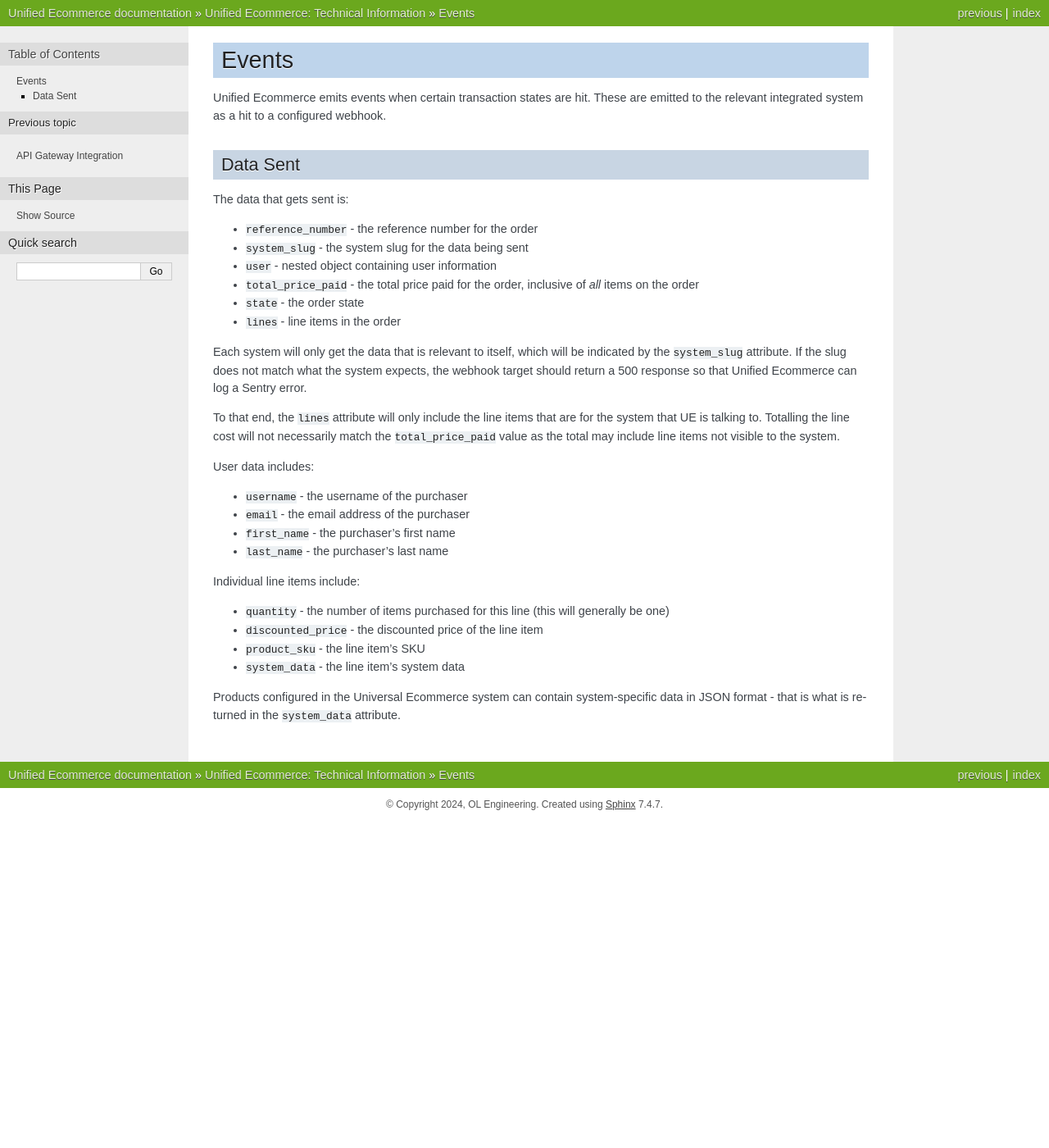
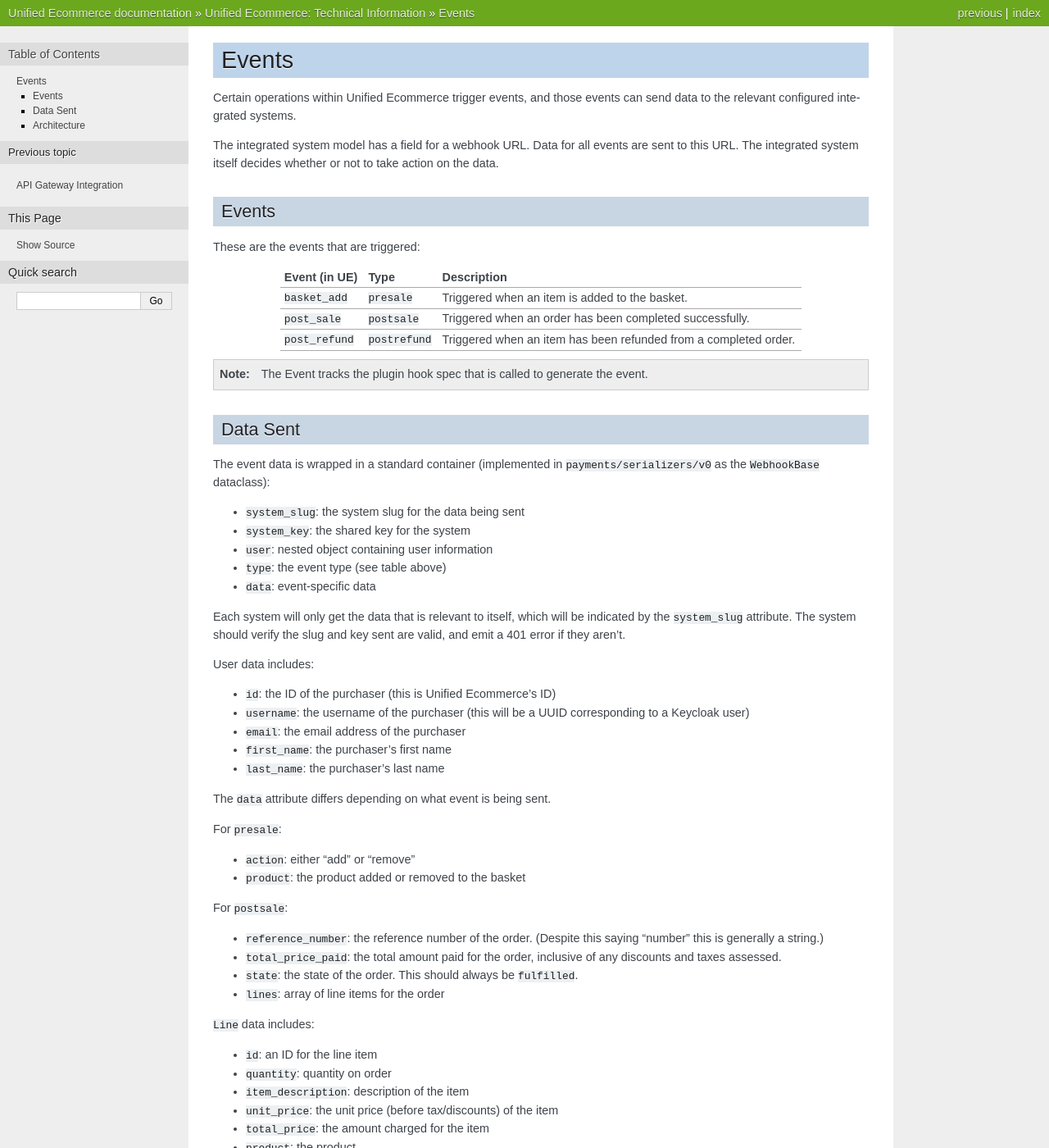
Before and after one commit to mitodl/unified-ecommerce, a Sphinx documentation site: the page built from docs/source/technical/events.md, in a window 1280 px wide and 1400 px high. Shown: the whole window at 82% size. Built offline with Sphinx 7.4.7, drawn with Linux system fonts in a browser that asks for light colours; some of the changed text lies outside the part shown.

````diff
--- a/docs/source/technical/events.md
+++ b/docs/source/technical/events.md
@@ -1,34 +1,75 @@
 # Events
 
-Unified Ecommerce emits events when certain transaction states are hit. These are emitted to the relevant integrated system as a hit to a configured webhook.
+Certain operations within Unified Ecommerce trigger events, and those events can send data to the relevant configured integrated systems.
+
+The integrated system model has a field for a webhook URL. Data for all events are sent to this URL. The integrated system itself decides whether or not to take action on the data.
+
+## Events
+
+These are the events that are triggered:
+
+| Event (in UE) | Type         | Description                                                      |
+| ------------- | ------------ | ---------------------------------------------------------------- |
+| `basket_add`  | `presale`    | Triggered when an item is added to the basket.                   |
+| `post_sale`   | `postsale`   | Triggered when an order has been completed successfully.         |
+| `post_refund` | `postrefund` | Triggered when an item has been refunded from a completed order. |
+
+```{note}
+The Event tracks the plugin hook spec that is called to generate the event.
+```
 
 ## Data Sent
 
-The data that gets sent is:
+The event data is wrapped in a standard container (implemented in `payments/serializers/v0` as the `WebhookBase` dataclass):
 
-* `reference_number` - the reference number for the order
-* `system_slug` - the system slug for the data being sent
-* `user` - nested object containing user information
-* `total_price_paid` - the total price paid for the order, inclusive of _all_ items on the order
-* `state` - the order state
-* `lines` - line items in the order
+- `system_slug`: the system slug for the data being sent
+- `system_key`: the shared key for the system
+- `user`: nested object containing user information
+- `type`: the event type (see table above)
+- `data`: event-specific data
 
-Each system will only get the data that is relevant to itself, which will be indicated by the `system_slug` attribute. If the slug does not match what the system expects, the webhook target should return a 500 response so that Unified Ecommerce can log a Sentry error.
-
-To that end, the `lines` attribute will only include the line items that are for the system that UE is talking to. Totalling the line cost will not necessarily match the `total_price_paid` value as the total may include line items not visible to the system.
+Each system will only get the data that is relevant to itself, which will be indicated by the `system_slug` attribute. The system should verify the slug and key sent are valid, and emit a 401 error if they aren't.
 
 User data includes:
 
-* `username` - the username of the purchaser
-* `email` - the email address of the purchaser
-* `first_name` - the purchaser's first name
-* `last_name` - the purchaser's last name
+- `id`: the ID of the purchaser (this is Unified Ecommerce's ID)
+- `username`: the username of the purchaser (this will be a UUID corresponding to a Keycloak user)
+- `email`: the email address of the purchaser
+- `first_name`: the purchaser's first name
+- `last_name`: the purchaser's last name
 
-Individual line items include:
+The `data` attribute differs depending on what event is being sent.
 
-* `quantity` - the number of items purchased for this line (this will generally be one)
-* `discounted_price` - the discounted price of the line item
-* `product_sku` - the line item's SKU
-* `system_data` - the line item's system data
+For `presale`:
 
-Products configured in the Universal Ecommerce system can contain system-specific data in JSON format - that is what is returned in the `system_data` attribute.
+- `action`: either "add" or "remove"
+- `product`: the product added or removed to the basket
+
+For `postsale`:
+
+- `reference_number`: the reference number of the order. (Despite this saying "number" this is generally a string.)
+- `total_price_paid`: the total amount paid for the order, inclusive of any discounts and taxes assessed.
+- `state`: the state of the order. This should always be `fulfilled`.
+- `lines`: array of line items for the order
+
+`Line` data includes:
+
+- `id`: an ID for the line item
+- `quantity`: quantity on order
+- `item_description`: description of the item
+- `unit_price`: the unit price (before tax/discounts) of the item
+- `total_price`: the amount charged for the item
+- `product`: the product
+
+`Product` data includes (just relevant fields):
+
+- `id`: an ID for the product
+- `sku`: the product's SKU. By convention, this should be the readable ID of the resource in the integrated system.
+- `name`: the product's name
+- `description`: the product's description
+- `system_data`: JSON; system-specific data. This is defined by the integrated system.
+- `price`: the base price of the product
+
+## Architecture
+
+The event system is built using Pluggy, REST framework serializers, and Celery tasks. The hookspecs listed in the table in Events have a hook implementation that queues a task to send the data to the target URL(s) without blocking the user.
````
Also changed, not shown: docker-compose.yml (+14 -16 lines), docs/source/technical/apigateway.md (+61 -13 lines).
